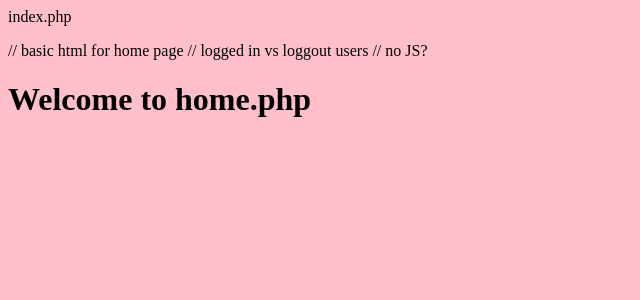
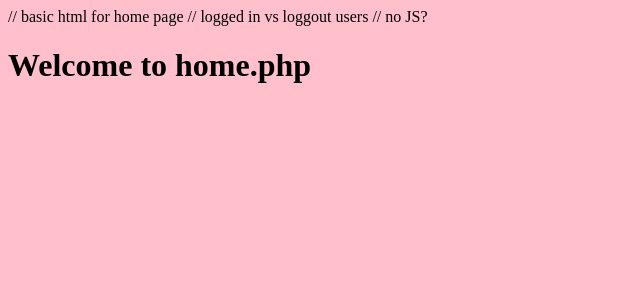
Before and after one commit to T7Q/Camagru, a PHP site: page /camagru/ in a window 1280 px wide. Shown: the top 300 px of the page, without its empty margins (0-640 px from the left). Run offline with PHP 8.4, Linux system fonts and the light colour scheme; data that the repository does not hold is empty.

Commit message:
feat: :sparkles: update index.php

```diff
--- a/index.php
+++ b/index.php
@@ -1,4 +1,4 @@
-<p>index.php</p>
+<!-- <p>index.php</p> -->
 <?php
 //  require_once './app/server.php';
 
```
